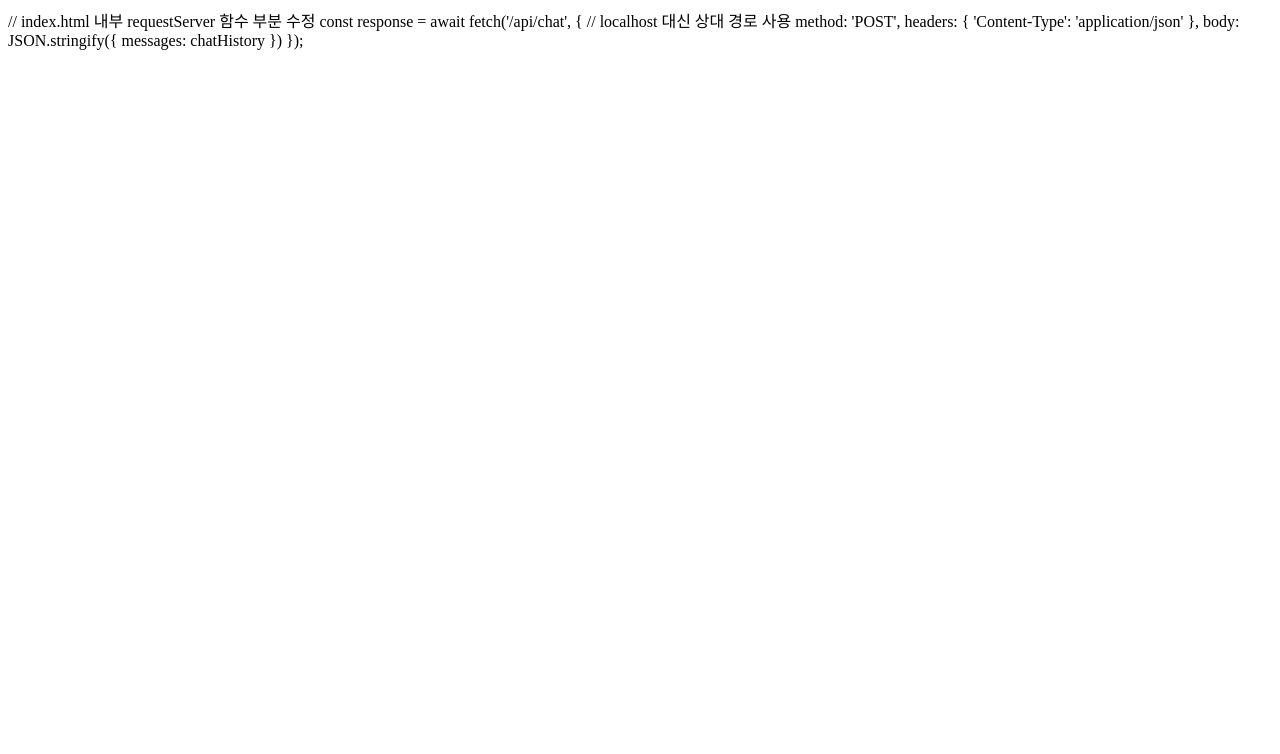
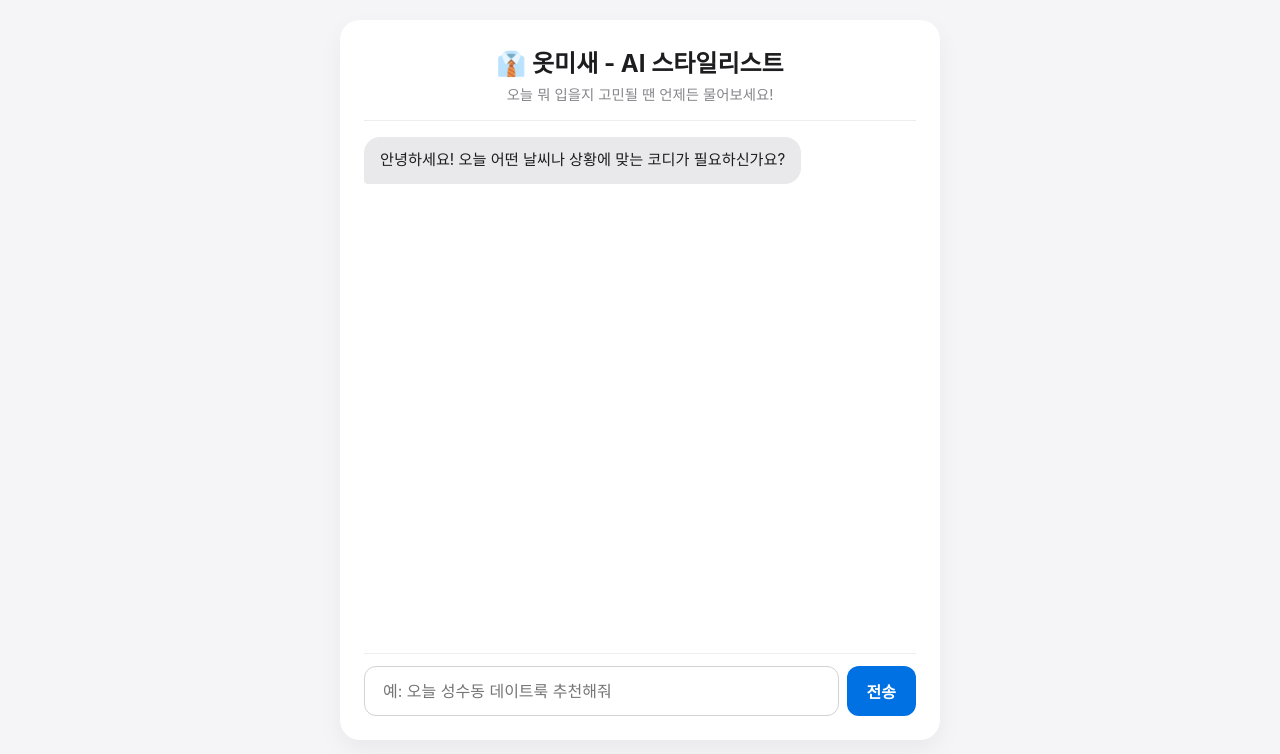
Before and after one commit to taehwanyang10-create/otmise-fashion, a plain HTML site: page index.html in a window 1280 px wide. Drawn offline with Linux system fonts and the light colour scheme.

Commit message:
Update index.html

```diff
--- a/index.html
+++ b/index.html
@@ -1,6 +1,182 @@
-// index.html 내부 requestServer 함수 부분 수정
-const response = await fetch('/api/chat', { // localhost 대신 상대 경로 사용
-  method: 'POST',
-  headers: { 'Content-Type': 'application/json' },
-  body: JSON.stringify({ messages: chatHistory })
-});
+<!DOCTYPE html>
+<html lang="ko">
+<head>
+    <meta charset="UTF-8">
+    <meta name="viewport" content="width=device-width, initial-scale=1.0">
+    <title>옷미새 - AI 패션 스타일리스트</title>
+    <style>
+        * {
+            box-sizing: border-box;
+            margin: 0;
+            padding: 0;
+            font-family: 'Pretendard', -apple-system, BlinkMacSystemFont, system-ui, Roboto, sans-serif;
+        }
+        body {
+            background-color: #f5f5f7;
+            color: #333;
+            display: flex;
+            flex-direction: column;
+            align-items: center;
+            min-height: 100vh;
+            padding: 20px;
+        }
+        .container {
+            width: 100%;
+            max-width: 600px;
+            background: #ffffff;
+            border-radius: 20px;
+            box-shadow: 0 10px 25px rgba(0,0,0,0.05);
+            padding: 24px;
+            display: flex;
+            flex-direction: column;
+            height: 90vh;
+        }
+        header {
+            text-align: center;
+            padding-bottom: 16px;
+            border-bottom: 1px solid #eee;
+            margin-bottom: 16px;
+        }
+        header h1 {
+            font-size: 1.5rem;
+            color: #1d1d1f;
+        }
+        header p {
+            font-size: 0.9rem;
+            color: #86868b;
+            margin-top: 4px;
+        }
+        .chat-box {
+            flex: 1;
+            overflow-y: auto;
+            display: flex;
+            flex-direction: column;
+            gap: 12px;
+            padding-right: 4px;
+        }
+        .message {
+            max-width: 80%;
+            padding: 12px 16px;
+            border-radius: 16px;
+            font-size: 0.95rem;
+            line-height: 1.5;
+            white-space: pre-wrap;
+        }
+        .user-message {
+            align-self: flex-end;
+            background-color: #0071e3;
+            color: white;
+            border-bottom-right-radius: 4px;
+        }
+        .bot-message {
+            align-self: flex-start;
+            background-color: #e9e9eb;
+            color: #1d1d1f;
+            border-bottom-left-radius: 4px;
+        }
+        .input-area {
+            display: flex;
+            gap: 8px;
+            margin-top: 16px;
+            padding-top: 12px;
+            border-top: 1px solid #eee;
+        }
+        input[type="text"] {
+            flex: 1;
+            padding: 14px 18px;
+            border: 1px solid #d2d2d7;
+            border-radius: 12px;
+            font-size: 1rem;
+            outline: none;
+            transition: border-color 0.2s;
+        }
+        input[type="text"]:focus {
+            border-color: #0071e3;
+        }
+        button {
+            padding: 0 20px;
+            background-color: #0071e3;
+            color: white;
+            border: none;
+            border-radius: 12px;
+            font-weight: 600;
+            font-size: 1rem;
+            cursor: pointer;
+            transition: background-color 0.2s;
+        }
+        button:hover {
+            background-color: #0077ed;
+        }
+    </style>
+</head>
+<body>
+    <div class="container">
+        <header>
+            <h1>👔 옷미새 - AI 스타일리스트</h1>
+            <p>오늘 뭐 입을지 고민될 땐 언제든 물어보세요!</p>
+        </header>
+
+        <div class="chat-box" id="chatBox">
+            <div class="message bot-message">안녕하세요! 오늘 어떤 날씨나 상황에 맞는 코디가 필요하신가요?</div>
+        </div>
+
+        <div class="input-area">
+            <input type="text" id="userInput" placeholder="예: 오늘 성수동 데이트룩 추천해줘" onkeypress="if(event.key==='Enter') sendMessage()">
+            <button onclick="sendMessage()">전송</button>
+        </div>
+    </div>
+
+    <script>
+        const chatBox = document.getElementById('chatBox');
+        const userInput = document.getElementById('userInput');
+        let chatHistory = [];
+
+        async function sendMessage() {
+            const text = userInput.value.trim();
+            if (!text) return;
+
+            // 유저 메시지 표시
+            appendMessage(text, 'user-message');
+            userInput.value = '';
+
+            // 대화 내역 추가
+            chatHistory.push({ role: 'user', content: text });
+
+            // 로딩 표시
+            const loadingDiv = appendMessage('AI가 스타일을 추천하는 중입니다...', 'bot-message');
+
+            try {
+                // FastAPI 백엔드 API 호출 (상대 경로 사용)
+                const response = await fetch('/api/chat', {
+                    method: 'POST',
+                    headers: { 'Content-Type': 'application/json' },
+                    body: JSON.stringify({ messages: chatHistory })
+                });
+
+                const data = await response.json();
+
+                // 로딩 메시지 제거 후 AI 응답 출력
+                loadingDiv.remove();
+                if (data.reply) {
+                    appendMessage(data.reply, 'bot-message');
+                    chatHistory.push({ role: 'assistant', content: data.reply });
+                } else {
+                    appendMessage('답변을 가져오는 중 오류가 발생했습니다.', 'bot-message');
+                }
+            } catch (error) {
+                loadingDiv.remove();
+                appendMessage('서버 통신 오류가 발생했습니다. 라이브 상태를 확인하세요.', 'bot-message');
+            }
+        }
+
+        function appendMessage(text, className) {
+            const div = document.createElement('div');
+            div.className = `message ${className}`;
+            div.textContent = text;
+            chatBox.appendChild(div);
+            chatBox.scrollTop = chatBox.scrollHeight;
+            return div;
+        }
+    </script>
+</body>
+</html>
```
